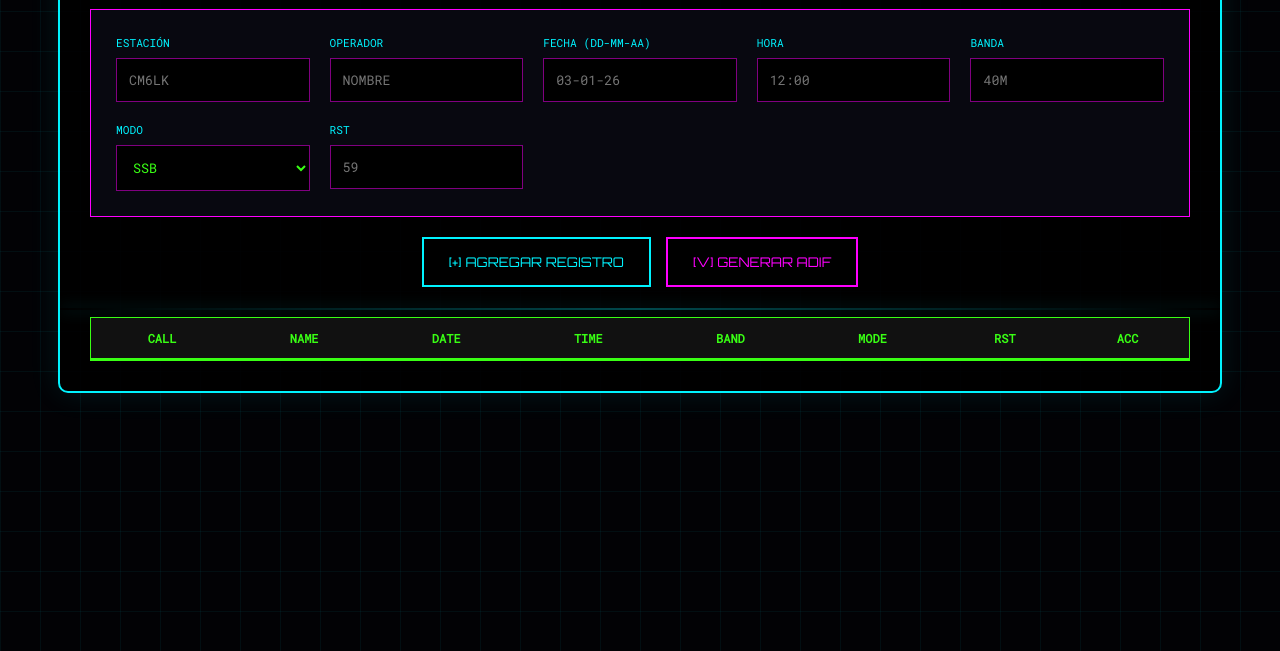
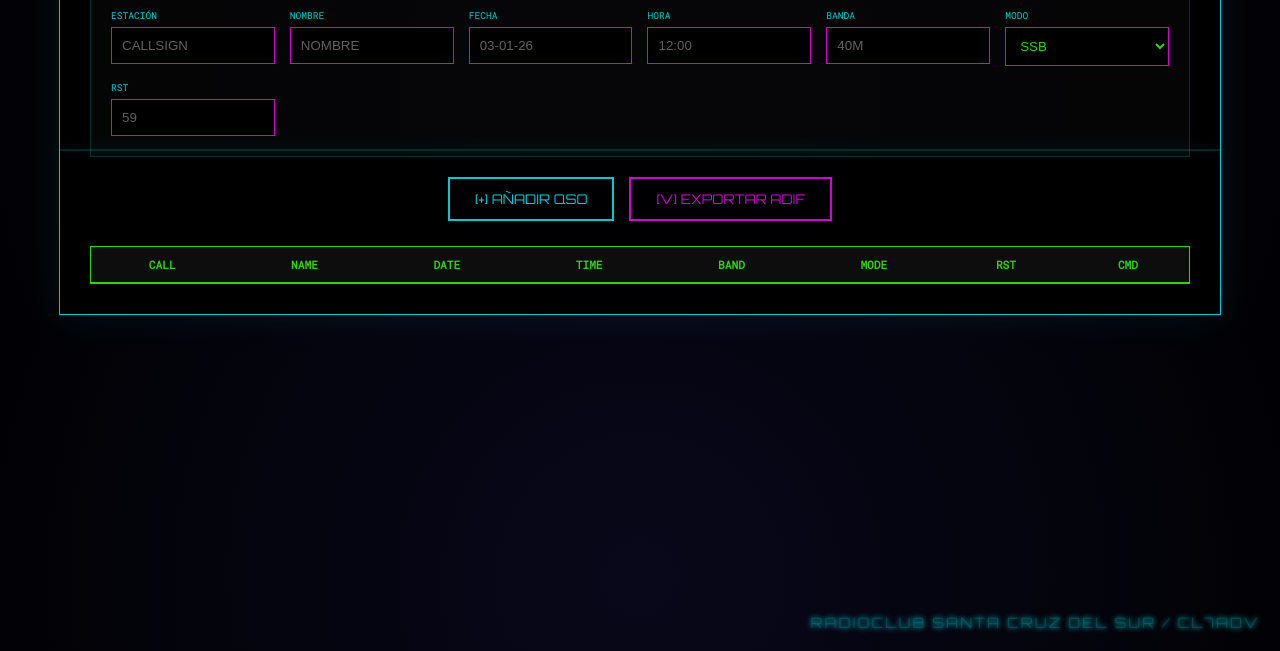
Before and after one commit to cl7adv/Creador-Adif, a plain HTML site: page index.html in a window 1280 px wide. Shown: the part 149-800 px from the top of the page. Drawn offline with Linux system fonts and the light colour scheme.

Commit message:
Update index.html

```diff
--- a/index.html
+++ b/index.html
@@ -3,7 +3,7 @@
 <head>
     <meta charset="UTF-8">
     <meta name="viewport" content="width=device-width, initial-scale=1.0">
-    <title>ADIF NEON COMMAND | V8 FIXED</title>
+    <title>ADIF SYSTEM | CL7ADV</title>
     <link href="https://fonts.googleapis.com/css2?family=Orbitron:wght@400;700&family=Roboto+Mono:wght@400&display=swap" rel="stylesheet">
     <style>
         :root {
@@ -18,41 +18,80 @@
             color: #fff;
             font-family: 'Roboto Mono', monospace;
             margin: 0;
-            padding: 20px;
-            /* Fondo de rejilla estático para no cansar la vista */
-            background-image: linear-gradient(rgba(0, 243, 255, 0.05) 1px, transparent 1px),
-                              linear-gradient(90deg, rgba(0, 243, 255, 0.05) 1px, transparent 1px);
-            background-size: 40px 40px;
+            overflow: hidden;
+            background-image: radial-gradient(circle at center, #0a0a20 0%, #020205 100%);
         }
 
+        /* CINEMÁTICA DE ENTRADA */
+        #intro-screen {
+            position: fixed;
+            top: 0; left: 0; width: 100%; height: 100%;
+            background: #000;
+            z-index: 9999;
+            display: flex;
+            flex-direction: column;
+            justify-content: center;
+            align-items: center;
+            transition: opacity 1.5s ease-in-out;
+        }
+
+        .intro-text {
+            font-family: 'Orbitron', sans-serif;
+            font-size: 2rem;
+            color: var(--neon-blue);
+            text-shadow: 0 0 20px var(--neon-blue);
+            text-align: center;
+            opacity: 0;
+            transform: scale(0.8);
+            animation: introFade 4s forwards;
+        }
+
+        @keyframes introFade {
+            20% { opacity: 1; transform: scale(1); }
+            80% { opacity: 1; transform: scale(1.05); }
+            100% { opacity: 0; transform: scale(1.1); }
+        }
+
+        /* MARCA DE AGUA */
+        .watermark {
+            position: fixed;
+            bottom: 20px;
+            right: 20px;
+            font-family: 'Orbitron', sans-serif;
+            font-size: 0.9rem;
+            color: rgba(0, 243, 255, 0.2);
+            letter-spacing: 2px;
+            pointer-events: none;
+            z-index: 1000;
+            text-shadow: 0 0 5px var(--neon-blue);
+        }
+
+        /* CONTENEDOR PRINCIPAL */
         .terminal-container {
             max-width: 1100px;
             margin: 20px auto;
-            border: 2px solid var(--neon-blue);
+            border: 1px solid var(--neon-blue);
             background: rgba(0, 0, 0, 0.9);
             padding: 30px;
-            border-radius: 10px;
             position: relative;
-            overflow: hidden; /* Mantiene el escáner dentro del cuadro */
-            box-shadow: 0 0 30px rgba(0, 243, 255, 0.1);
+            box-shadow: 0 0 40px rgba(0, 243, 255, 0.1);
+            opacity: 0;
+            animation: mainAppear 1s forwards 4.2s;
         }
 
-        /* ESCÁNER CORREGIDO: Ahora está al fondo (z-index: -1) */
+        @keyframes mainAppear { to { opacity: 1; } }
+
         .scanner-line {
             position: absolute;
             top: 0; left: 0; width: 100%; height: 2px;
-            background: linear-gradient(90deg, transparent, var(--neon-blue), transparent);
+            background: var(--neon-blue);
             box-shadow: 0 0 15px var(--neon-blue);
-            opacity: 0.3;
+            opacity: 0.2;
             z-index: 1;
-            animation: scanMove 6s linear infinite;
-            pointer-events: none; /* No interfiere con clics */
+            animation: scanMove 8s linear infinite;
         }
 
-        @keyframes scanMove {
-            0% { top: 0%; }
-            100% { top: 100%; }
-        }
+        @keyframes scanMove { 0% { top: 0%; } 100% { top: 100%; } }
 
         h1 {
             font-family: 'Orbitron', sans-serif;
@@ -60,43 +99,37 @@
             color: var(--neon-blue);
             text-shadow: 0 0 10px var(--neon-blue);
             margin-bottom: 25px;
-            position: relative;
-            z-index: 5;
         }
 
-        /* Contenedor de Inputs con Z-index alto */
         .input-grid {
+            display: grid;
+            grid-template-columns: repeat(auto-fit, minmax(160px, 1fr));
+            gap: 15px;
+            background: rgba(255, 255, 255, 0.03);
+            padding: 20px;
+            border: 1px solid rgba(0, 243, 255, 0.2);
+            margin-bottom: 20px;
             position: relative;
             z-index: 10;
-            display: grid;
-            grid-template-columns: repeat(auto-fit, minmax(180px, 1fr));
-            gap: 20px;
-            background: rgba(10, 10, 20, 0.8);
-            padding: 25px;
-            border: 1px solid var(--neon-pink);
-            margin-bottom: 20px;
         }
 
         .input-box { display: flex; flex-direction: column; }
-        .label { color: var(--neon-blue); font-size: 0.7rem; margin-bottom: 8px; text-transform: uppercase; }
+        .label { color: var(--neon-blue); font-size: 0.6rem; margin-bottom: 5px; text-transform: uppercase; }
 
         input, select {
             background: #000;
-            border: 1px solid rgba(255, 0, 255, 0.5);
+            border: 1px solid var(--neon-pink);
             color: var(--neon-green);
-            padding: 12px;
-            font-family: 'Roboto Mono';
+            padding: 10px;
             outline: none;
         }
 
-        input:focus { border-color: var(--neon-green); box-shadow: 0 0 10px var(--neon-green); }
-
-        .action-bar { display: flex; gap: 15px; justify-content: center; margin-bottom: 30px; position: relative; z-index: 10; }
+        .action-bar { display: flex; gap: 15px; justify-content: center; margin-bottom: 25px; }
 
         button {
-            padding: 15px 25px;
+            padding: 12px 25px;
             font-family: 'Orbitron';
-            background: #000;
+            background: transparent;
             border: 2px solid var(--neon-blue);
             color: var(--neon-blue);
             cursor: pointer;
@@ -105,75 +138,60 @@
 
         button:hover { background: var(--neon-blue); color: #000; box-shadow: 0 0 20px var(--neon-blue); }
 
-        /* Tabla Organizada */
         .table-container {
-            position: relative;
-            z-index: 10;
             background: rgba(0, 0, 0, 0.8);
             border: 1px solid var(--neon-green);
-            max-height: 350px;
+            max-height: 300px;
             overflow-y: auto;
         }
 
         table { width: 100%; border-collapse: collapse; }
-        th { background: #111; color: var(--neon-green); padding: 12px; font-size: 0.75rem; border-bottom: 2px solid var(--neon-green); }
-        td { padding: 12px; border-bottom: 1px solid rgba(57, 255, 20, 0.1); text-align: center; }
+        th { background: #111; color: var(--neon-green); padding: 10px; font-size: 0.7rem; border-bottom: 1px solid var(--neon-green); }
+        td { padding: 10px; border-bottom: 1px solid rgba(57, 255, 20, 0.1); text-align: center; font-size: 0.8rem; }
     </style>
 </head>
 <body>
 
+    <div id="intro-screen">
+        <div class="intro-text">
+            RADIOCLUB SANTA CRUZ DEL SUR<br>
+            <span style="color: var(--neon-pink); font-size: 3rem;">CL7ADV</span>
+        </div>
+    </div>
+
+    <div class="watermark">RADIOCLUB SANTA CRUZ DEL SUR / CL7ADV</div>
+
     <div class="terminal-container">
         <div class="scanner-line"></div>
-
-        <h1>ADIF SYSTEM OS</h1>
+        <h1>ADIF COMMANDER V9</h1>
 
         <div class="input-grid">
-            <div class="input-box">
-                <span class="label">ESTACIÓN</span>
-                <input type="text" id="call" placeholder="CM6LK" onfocus="playBeep(440)">
-            </div>
-            <div class="input-box">
-                <span class="label">OPERADOR</span>
-                <input type="text" id="name" placeholder="NOMBRE">
-            </div>
-            <div class="input-box">
-                <span class="label">FECHA (DD-MM-AA)</span>
-                <input type="text" id="date" placeholder="03-01-26">
-            </div>
-            <div class="input-box">
-                <span class="label">HORA</span>
-                <input type="text" id="time" placeholder="12:00">
-            </div>
-            <div class="input-box">
-                <span class="label">BANDA</span>
-                <input type="text" id="band" placeholder="40M">
-            </div>
+            <div class="input-box"><span class="label">ESTACIÓN</span><input type="text" id="call" placeholder="CALLSIGN"></div>
+            <div class="input-box"><span class="label">NOMBRE</span><input type="text" id="name" placeholder="NOMBRE"></div>
+            <div class="input-box"><span class="label">FECHA</span><input type="text" id="date" placeholder="03-01-26"></div>
+            <div class="input-box"><span class="label">HORA</span><input type="text" id="time" placeholder="12:00"></div>
+            <div class="input-box"><span class="label">BANDA</span><input type="text" id="band" placeholder="40M"></div>
             <div class="input-box">
                 <span class="label">MODO</span>
                 <select id="mode">
                     <option value="SSB">SSB</option>
                     <option value="FM">FM</option>
-                    <option value="DIGITAL VOICE">DIGITAL VOICE</option>
+                    <option value="DV">DIGITAL VOICE</option>
                     <option value="FT8">FT8</option>
                 </select>
             </div>
-            <div class="input-box">
-                <span class="label">RST</span>
-                <input type="text" id="rst" placeholder="59">
-            </div>
+            <div class="input-box"><span class="label">RST</span><input type="text" id="rst" placeholder="59"></div>
         </div>
 
         <div class="action-bar">
-            <button onclick="handleEntry()">[+] AGREGAR REGISTRO</button>
-            <button style="border-color: var(--neon-pink); color: var(--neon-pink);" onclick="exportADIF()">[V] GENERAR ADIF</button>
+            <button onclick="handleEntry()">[+] AÑADIR QSO</button>
+            <button style="border-color: var(--neon-pink); color: var(--neon-pink);" onclick="exportADIF()">[V] EXPORTAR ADIF</button>
         </div>
 
         <div class="table-container">
             <table>
                 <thead>
-                    <tr>
-                        <th>CALL</th><th>NAME</th><th>DATE</th><th>TIME</th><th>BAND</th><th>MODE</th><th>RST</th><th>ACC</th>
-                    </tr>
+                    <tr><th>CALL</th><th>NAME</th><th>DATE</th><th>TIME</th><th>BAND</th><th>MODE</th><th>RST</th><th>CMD</th></tr>
                 </thead>
                 <tbody id="log-body"></tbody>
             </table>
@@ -184,17 +202,22 @@
         let qsoList = [];
         const audioCtx = new (window.AudioContext || window.webkitAudioContext)();
 
-        function playBeep(freq) {
+        // Sonido de sistema
+        function playBeep(f, d=0.1) {
             const osc = audioCtx.createOscillator();
             const gain = audioCtx.createGain();
-            osc.connect(gain);
-            gain.connect(audioCtx.destination);
-            osc.frequency.value = freq;
+            osc.connect(gain); gain.connect(audioCtx.destination);
+            osc.frequency.value = f;
             gain.gain.setValueAtTime(0.05, audioCtx.currentTime);
-            gain.gain.exponentialRampToValueAtTime(0.0001, audioCtx.currentTime + 0.1);
-            osc.start();
-            osc.stop(audioCtx.currentTime + 0.1);
+            gain.gain.exponentialRampToValueAtTime(0.0001, audioCtx.currentTime + d);
+            osc.start(); osc.stop(audioCtx.currentTime + d);
         }
+
+        // Remover intro
+        setTimeout(() => {
+            document.getElementById('intro-screen').style.opacity = '0';
+            setTimeout(() => { document.getElementById('intro-screen').style.display = 'none'; }, 1500);
+        }, 4000);
 
         function handleEntry() {
             const entry = {
@@ -206,9 +229,7 @@
                 mode: document.getElementById('mode').value,
                 rst: document.getElementById('rst').value
             };
-
             if(!entry.call) return;
-
             playBeep(880);
             qsoList.push(entry);
             renderTable();
@@ -221,13 +242,9 @@
             qsoList.forEach((q, i) => {
                 body.innerHTML += `<tr>
                     <td style="color:var(--neon-blue)">${q.call}</td>
-                    <td>${q.name}</td>
-                    <td>${q.date}</td>
-                    <td>${q.time}</td>
-                    <td>${q.band}</td>
-                    <td>${q.mode}</td>
-                    <td>${q.rst}</td>
-                    <td><button onclick="deleteRow(${i})" style="padding:2px 5px; border-color:#ff4444; color:#ff4444; font-size:10px">X</button></td>
+                    <td>${q.name}</td><td>${q.date}</td><td>${q.time}</td>
+                    <td>${q.band}</td><td>${q.mode}</td><td>${q.rst}</td>
+                    <td><button onclick="deleteRow(${i})" style="padding:2px 5px; border-color:red; color:red; font-size:10px">X</button></td>
                 </tr>`;
             });
         }
@@ -237,22 +254,17 @@
             document.getElementById('call').focus();
         }
 
-        function deleteRow(i) {
-            qsoList.splice(i, 1);
-            renderTable();
-            playBeep(200);
-        }
+        function deleteRow(i) { qsoList.splice(i, 1); renderTable(); playBeep(200); }
 
         function exportADIF() {
-            let adif = `ADIF Export V8\n<ADIF_VER:5>3.1.4\n<EOH>\n`;
+            let adif = `ADIF Export from CL7ADV\n<ADIF_VER:5>3.1.4\n<EOH>\n`;
             qsoList.forEach(q => {
                 adif += `<CALL:${q.call.length}>${q.call} <QSO_DATE:${q.date.length}>${q.date} ` +
                         `<TIME_ON:${q.time.replace(/:/g,"").length}>${q.time.replace(/:/g,"")} ` +
                         `<BAND:${q.band.length}>${q.band} <MODE:${q.mode.length}>${q.mode} ` +
                         `<RST_SENT:${q.rst.length}>${q.rst} <EOR>\n`;
             });
-
-            const fileName = prompt("NOMBRE ARCHIVO:", "().adi");
+            const fileName = prompt("NOMBRE ARCHIVO:", "CL7ADV_LOG.adi");
             if(fileName) {
                 const blob = new Blob([adif], {type: 'text/plain'});
                 const a = document.createElement('a');
```
